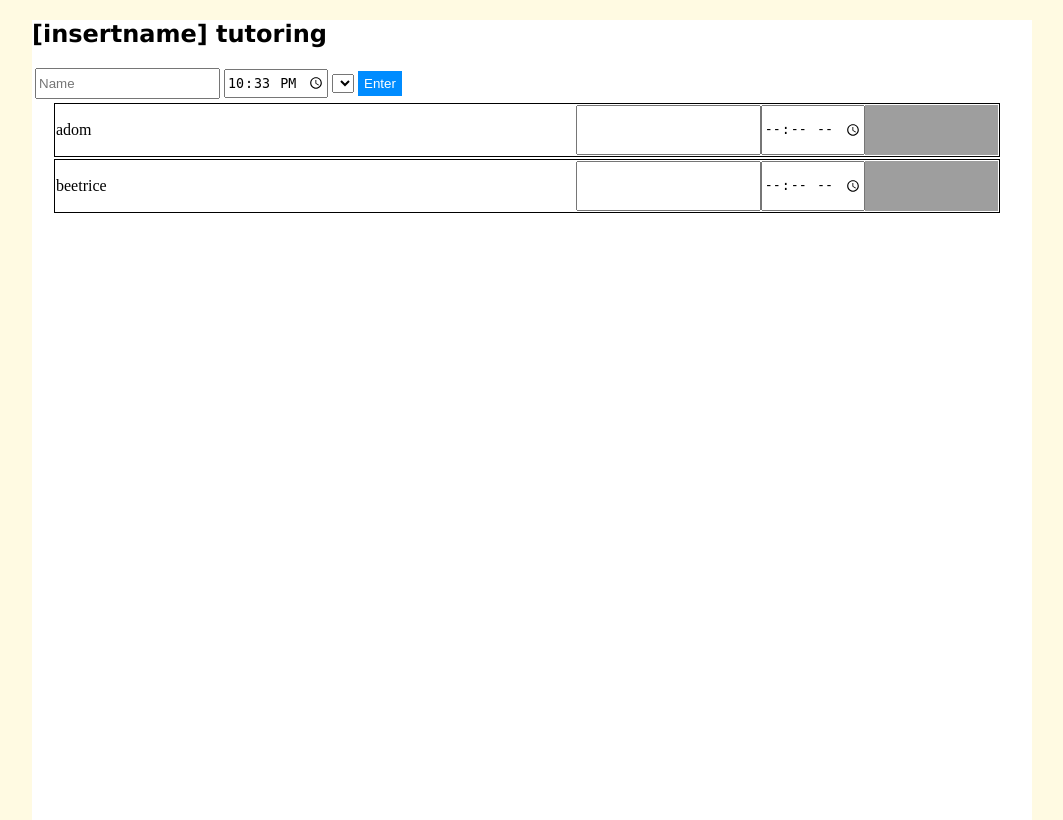
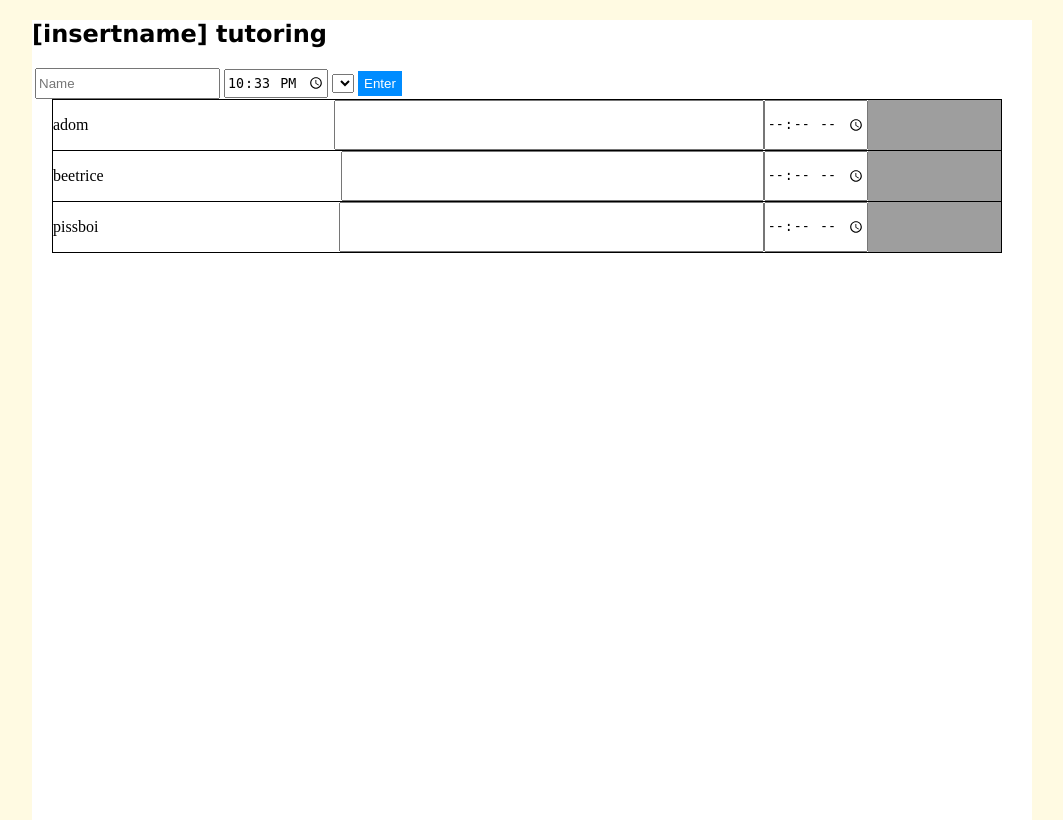
Before and after one commit to danielsantana545/CompSciEng2020, a PHP site: page /main.html in a window 1280 px wide. Shown: the whole page, without its empty margins (108-1171 px from the left). Run offline with PHP 8.4, Linux system fonts and the light colour scheme; lists and menus that the app fills with data are empty; some libraries are stand-ins or nearby versions; grey boxes are pictures that could not be loaded.

Commit message:
CSS for arbetrarly sized table

```diff
--- a/studentList.js
+++ b/studentList.js
@@ -52,8 +52,9 @@ function getCurrentTime(){ //returns current 24 hour time as hh:mm
 
 function reloadTable(){
 
-    addToTable(createStudentObject("adom","05:21","database"))
-    addToTable(createStudentObject("beetrice","05:21","database"))
+    addToTable(createStudentObject("adom","05:21","database"));
+    addToTable(createStudentObject("beetrice","05:21","database"));
+    addToTable(createStudentObject("pissboi","05:21","database"))
 
     function addToTable(studentEvent){
         var tableRow = "<tr><td class='studentRow'><p>" + studentEvent.name + "</p>" + notes + timeOut + editButton + submitButton + "</td></tr>";
--- a/styleSheets/tableformat.css
+++ b/styleSheets/tableformat.css
@@ -1,11 +1,22 @@
 
-.studentTable{
+.studentTable{ /*overall student table*/
     width: 95%;
     margin-left: 20px;
+    border-collapse: collapse;
+    border-spacing: 0;
+    border-bottom: 1px solid black;
 }
 
-.studentTable td{
+.studentTable tr, .studentTable td{
+    padding: 0;
+}
+
+.studentTable td{ /*cell boarder color*/
     border: 1px solid black;
+    border-bottom-width: 0px;
+}
+.studentTable input[type="text"]{
+    flex-grow: 2;
 }
 
 .studentTable input[type="image"]{
@@ -13,16 +24,8 @@
     max-height: 50px;
 }
 
-.studentTable textarea{
-    resize: none;
-    max-height: 50px;
-}
-.studentTable input[type="time"]{
-
-}
-
 .studentTable p{
-    flex-grow: 3;
+    flex-grow: 2;
 }
 
 .studentTable p, .studentTable input, .studentTable textarea{
```
